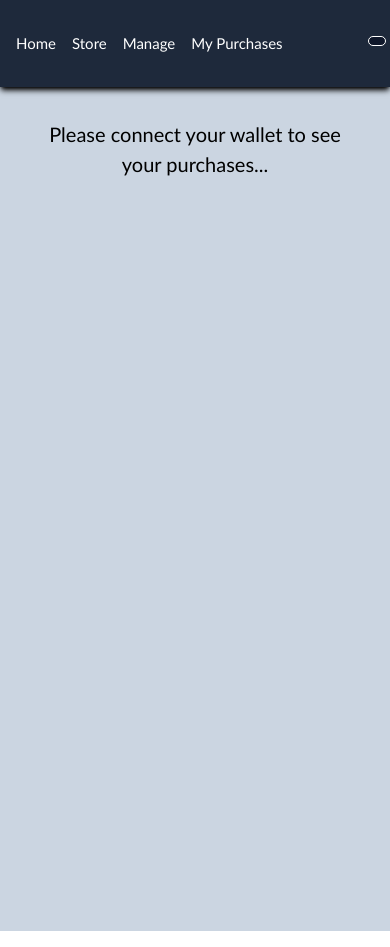
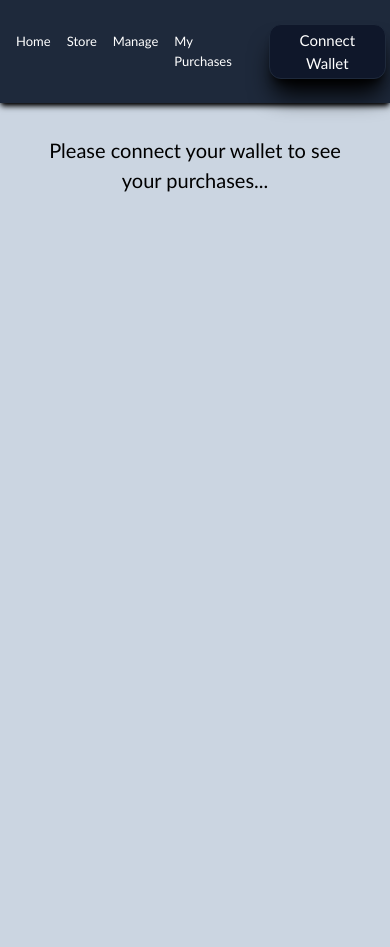
Before and after one commit to danurrizad/web-nft-marketplace, a React (Create React App) app: page /dev/danur/my-purchases in a window 390 px wide. Built offline with nearby package versions, Linux system fonts and the light colour scheme.

Commit message:
update style

```diff
--- a/src/frontend/components/Navbar.jsx
+++ b/src/frontend/components/Navbar.jsx
@@ -1,24 +1,31 @@
-import React, {useState} from 'react'
+import React from 'react'
 import { Link } from 'react-router-dom'
 
-const Navbar = ({textButton, showAlertSuccess, setShowAlertSuccess, showAlertError, setShowAlertError, Connect}) => {
+const Navbar = ({isLoading, account, showAlertSuccess, setShowAlertSuccess, showAlertError, setShowAlertError, Connect}) => {
 
   return (
     <div className='text-white text-[25px] bg-slate-800 z-50 relative shadow-md shadow-black'>
         <span className='justify-between flex'>
-            <span className='justify-start flex 2xl:gap-x-28 gap-x-4 text-[15px] 2xl:text-[25px] xl:text-[25px] lg:text-[25px] lg:gap-x-20 xl:gap-x-28 py-8 2xl:px-8 xl:px-8 lg:px-8 px-4 '>
+            <span className='justify-start flex 2xl:gap-x-28 gap-x-4 text-[13px] 2xl:text-[25px] xl:text-[25px] lg:text-[25px] lg:gap-x-20 xl:gap-x-28 py-8 2xl:px-8 xl:px-8 lg:px-8 px-4 '>
                 <Link to="/" className='hover:text-slate-300'>Home</Link>
-                <a href='#store'><Link to="/" className='hover:text-slate-300'>Store</Link></a>
+                <Link to="/" className='hover:text-slate-300'>Store</Link>
                 <Link to="/manage" className='hover:text-slate-300'>Manage</Link>
                 <Link to="/my-purchases" className='hover:text-slate-300 '>My Purchases</Link>
             </span>
             <span className='py-6 2xl:px-8 xl:px-8 px-1 2xl:text-[25px] xl:text-[25px] lg:text-[25px] text-[15px] '>
-                <button
-                    className='bg-slate-900 w-full text-white border-white border-[1px] py-1 2xl:px-6 xl:px-6 lg:px-6 px-2 hover:bg-white hover:text-slate-900 hover:border-slate-900 rounded-xl'
-                    onClick={Connect}>
-                        {textButton}
-                </button>
-
+                {account? (
+                    <button
+                        className='bg-slate-900 duration-200 shadow-xl shadow-black   w-full text-white border-slate-800 border-[1px] py-1 2xl:px-6 xl:px-6 lg:px-6 px-2 hover:bg-white hover:text-slate-900 hover:border-slate-900 rounded-xl'
+                        onClick={Connect}>
+                            {account.slice(0, 6) + '...' + account.slice(37, 42)}
+                    </button>
+                ):(
+                    <button
+                        className='bg-slate-900 duration-200 w-full shadow-xl shadow-black text-white border-slate-800 border-[1px] py-1 2xl:px-6 xl:px-6 lg:px-6 px-2 hover:bg-white hover:text-slate-900 hover:border-slate-900 rounded-xl'
+                        onClick={Connect}>
+                            Connect Wallet
+                    </button>
+                )}
             </span>
         </span>
         <div>
```
